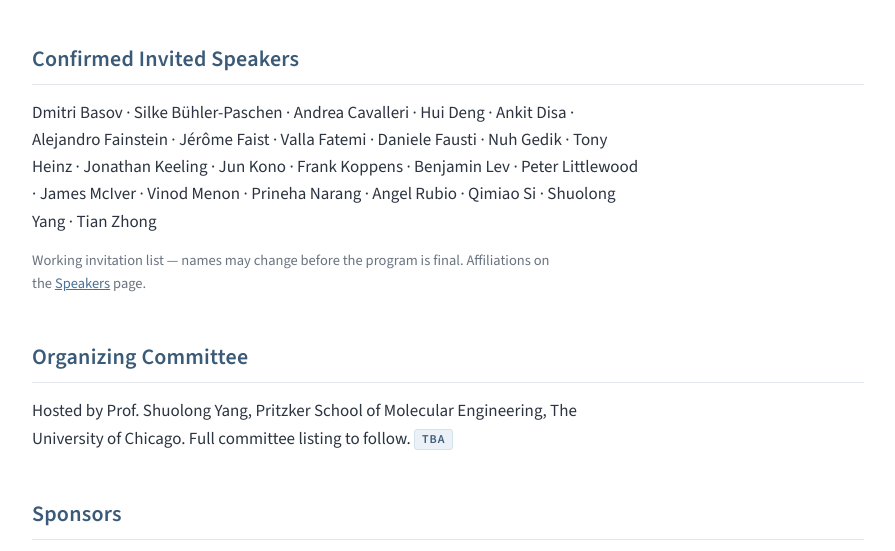
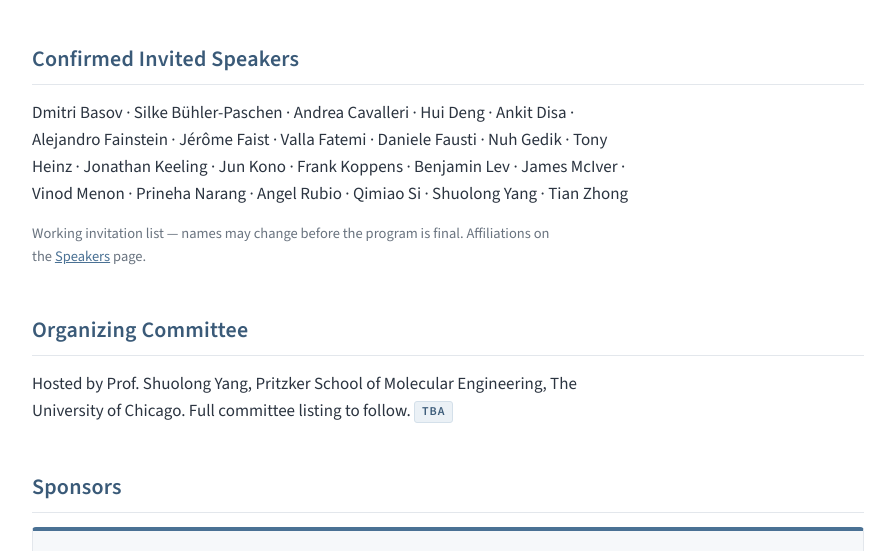
Before and after one commit to ajbradshaw-1/Conference-Website, a plain HTML site: page cavity-workshop-site_3.html in a window 1280 px wide. Shown: the part 920-1471 px from the top of the page, without its empty margins (192-1087 px from the left). Drawn offline with nearby package versions, Linux system fonts and the light colour scheme.

Commit message:
Remove Peter Littlewood from invited speaker lists
Flagged by CQI; he is no longer able to present. Removed from all
public-facing listings: the live speaker list in index.html and both
the prose roster and detailed list in cavity-workshop-site_3.html,
which is also served from this repo via GitHub Pages.

Pending final confirmation from the PI.

Co-Authored-By: Claude Opus 5 <noreply@anthropic.com>

```diff
--- a/cavity-workshop-site_3.html
+++ b/cavity-workshop-site_3.html
@@ -329,7 +329,7 @@ home: `
   <p>Dmitri Basov · Silke Bühler-Paschen · Andrea Cavalleri · Hui Deng · Ankit Disa ·
   Alejandro Fainstein · Jérôme Faist · Valla Fatemi · Daniele Fausti · Nuh Gedik ·
   Tony Heinz · Jonathan Keeling · Jun Kono · Frank Koppens · Benjamin Lev ·
-  Peter Littlewood · James McIver · Vinod Menon · Prineha Narang · Angel Rubio ·
+  James McIver · Vinod Menon · Prineha Narang · Angel Rubio ·
   Qimiao Si · Shuolong Yang · Tian Zhong</p>
   <p class="small">Working invitation list — names may change before the program is final.
   Affiliations on the <a href="#/speakers">Speakers</a> page.</p>
@@ -489,7 +489,6 @@ speakers: `
     <li>Jun Kono<span class="aff">Rice University</span></li>
     <li>Frank Koppens<span class="aff">ICFO — The Institute of Photonic Sciences</span></li>
     <li>Benjamin Lev<span class="aff">Stanford University</span></li>
-    <li>Peter Littlewood<span class="aff">The University of Chicago</span></li>
     <li>James McIver<span class="aff">Columbia University</span></li>
     <li>Vinod Menon<span class="aff">City College of New York, CUNY</span></li>
     <li>Prineha Narang<span class="aff">University of California, Los Angeles</span></li>
```
Also changed, not shown: index.html (+0 -1 lines).
